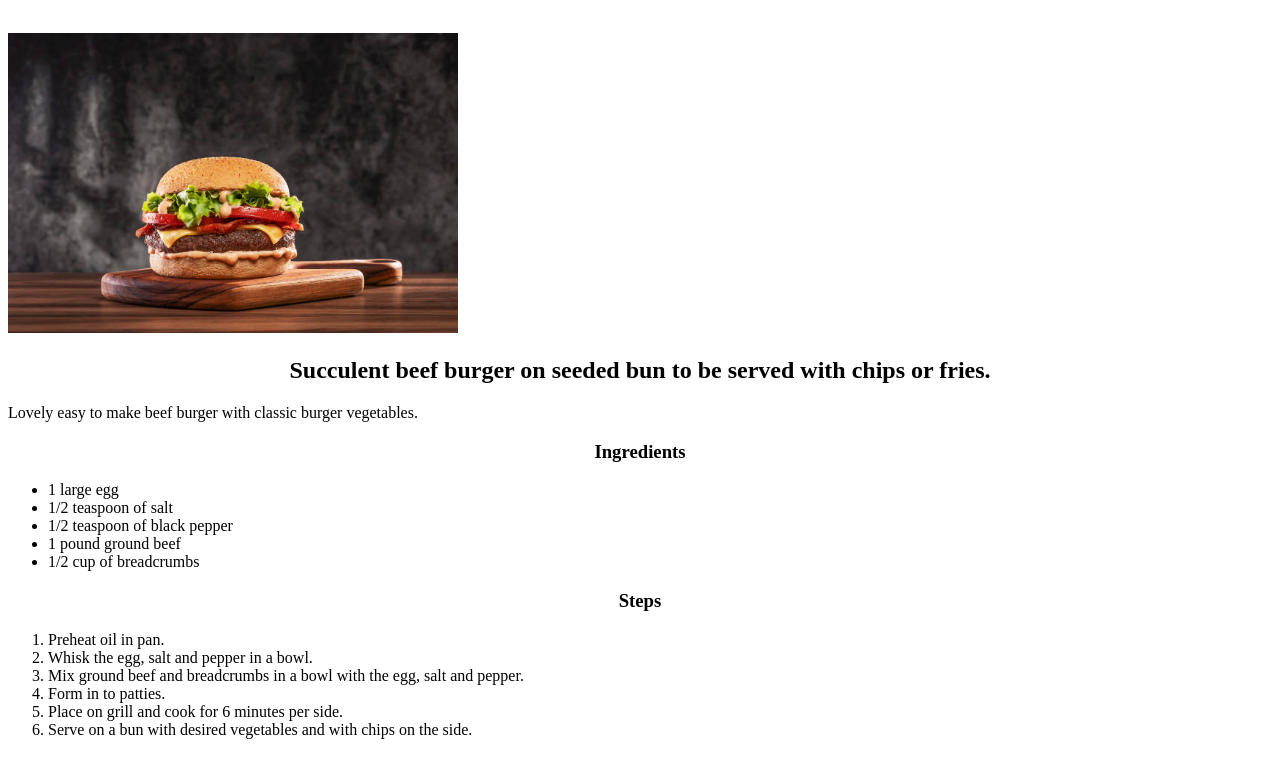
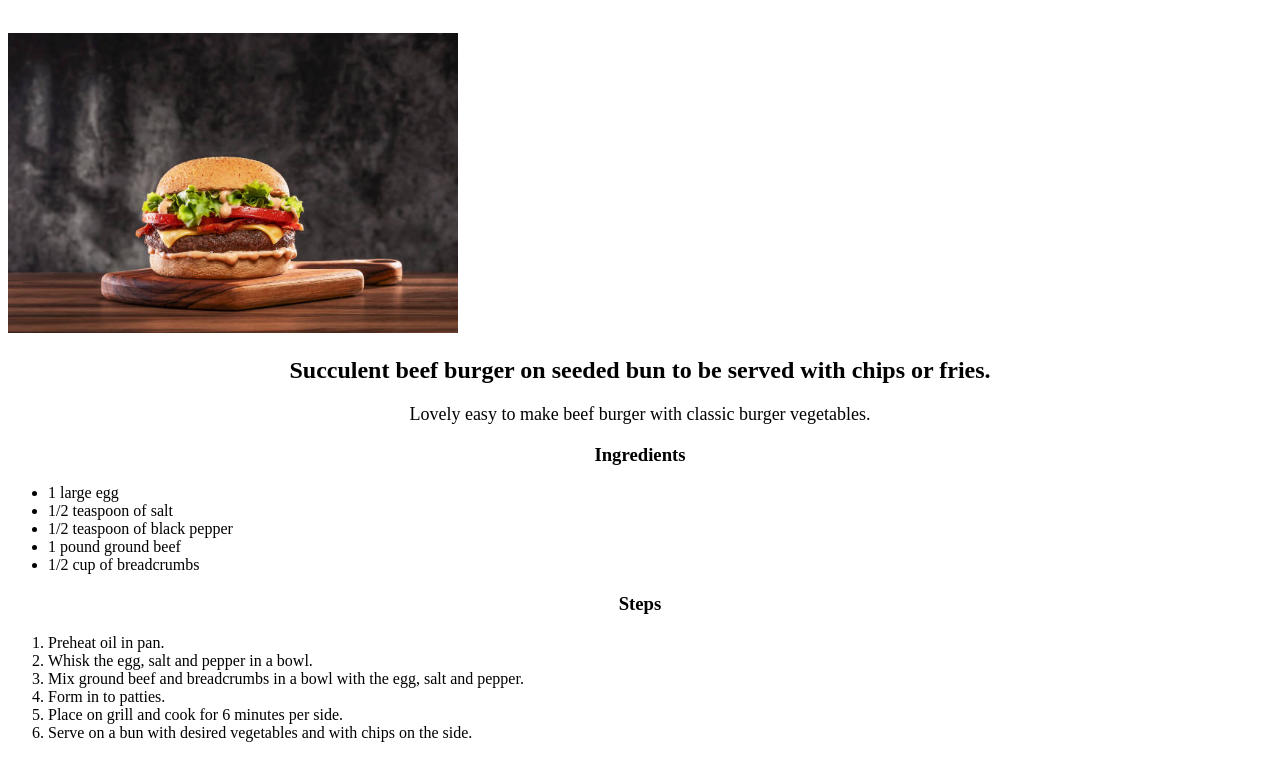
Before and after one commit to dylansr99/odin-recipes, a plain HTML site: page recipes/burger.html in a window 1280 px wide. Shown: the part 165-923 px from the top of the page. Drawn offline with Linux system fonts and the light colour scheme.

Commit message:
Style description paragraph
ID selector for description paragraph text-align, font-size

```diff
--- a/recipes/styles.css
+++ b/recipes/styles.css
@@ -12,3 +12,8 @@ h2 {
 h3 {
     text-align: center;
 }
+
+#description {
+    text-align: center;
+    font-size: large;
+}
```
